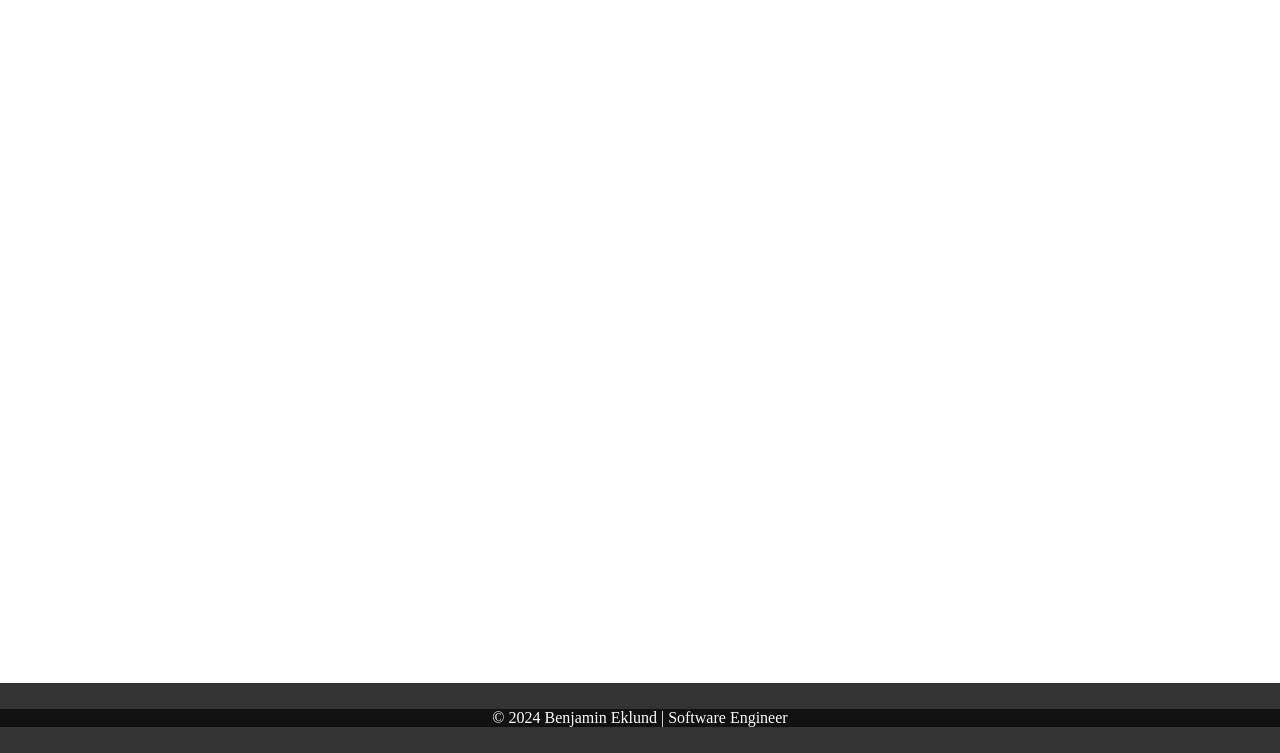
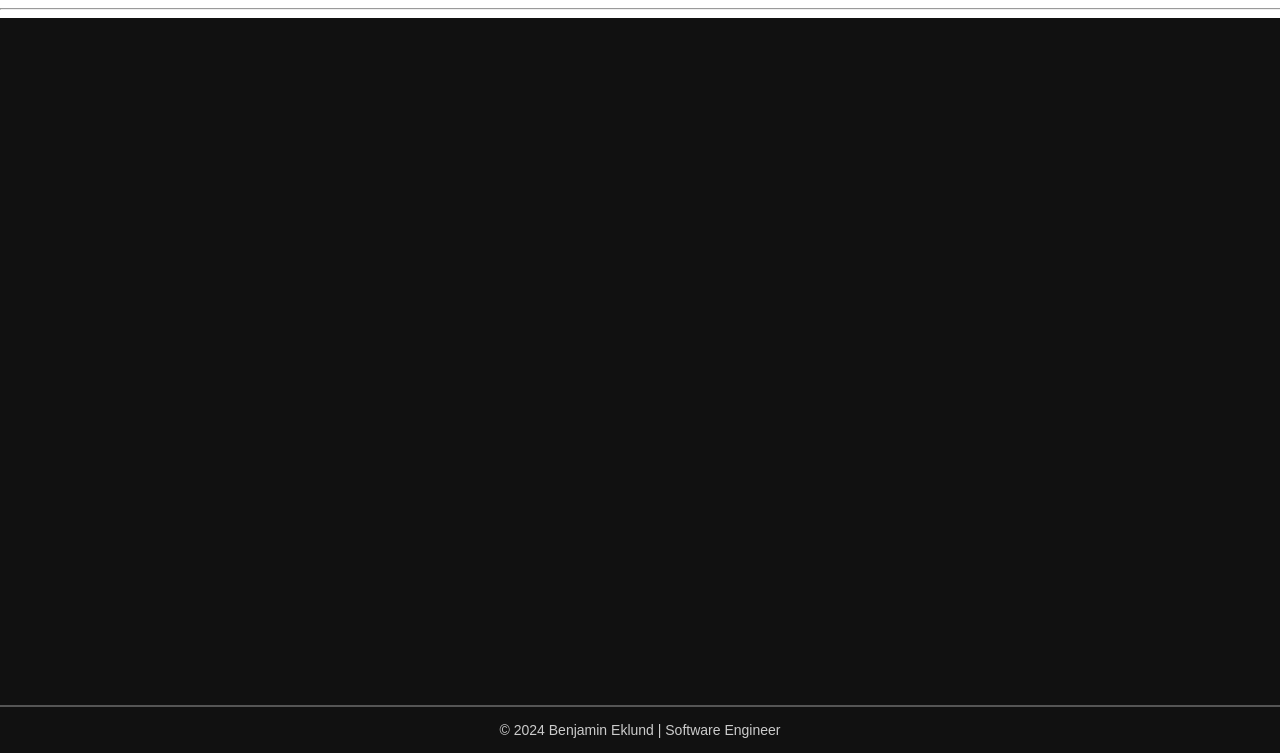
Before and after one commit to BenEklundCS/portfolio-site, a Django app: template portfolio_site/templates/base.html in a window 1280 px wide. Shown: the part 47-800 px from the top of the page. Run offline with Django 3.2, Linux system fonts and the light colour scheme; the template is opened without the code that fills it, so the values that code supplies are empty.

Commit message:
style fix

```diff
--- a/portfolio_site/settings.py
+++ b/portfolio_site/settings.py
@@ -130,7 +130,7 @@ STATICFILES_DIRS = [
     BASE_DIR / "portfolio_site" / "static",
 ]
 
-STATIC_URL = "static/"
+STATIC_URL = "/static/"
 STATIC_ROOT = BASE_DIR / "portfolio_site" / "staticfiles"
 
 MEDIA_URL = "media/"
--- a/portfolio_site/static/style.css
+++ b/portfolio_site/static/style.css
@@ -1,9 +1,16 @@
 /* Ensure the body takes up full height */
+
 html, body {
     height: 100%;
     margin: 0;
+    padding: 0;
     display: flex;
     flex-direction: column;
+
+}
+
+hr {
+    width: 100%;
 }
 
 /* Top Bar Styles */
@@ -44,22 +51,32 @@ html, body {
 main {
     flex: 1;
     padding: 20px; /* Add padding to ensure the footer does not overlap */
+    background-color: #111; /* Match background to ensure no grey area */
 }
 
 /* Footer styling */
 footer {
-    background-color: #333;
-    color: #fff;
+    background-color: #111; /* Darker background for better contrast */
+    color: #ccc; /* Softer color for text */
     text-align: center;
-    padding: 10px 0;
-    position: relative;
+    padding: 15px 0; /* Add some padding for spacing */
+    font-family: 'Arial', sans-serif; /* Change font for a cleaner look */
+    font-size: 14px; /* Adjust font size */
+    border-top: 2px solid #555; /* Optional border for a more defined footer */
     width: 100%;
+    box-sizing: border-box; /* Ensure padding doesn't cause overflow */
+    margin: 0; /* Ensure no margin around the footer */
 }
 
-div {
-    background-color: #111;
+/* Remove extra spacing and ensure the footer is flush with the bottom */
+body, html {
+    margin: 0;
+    padding: 0;
+    height: 100%;
 }
 
-p {
-    background-color: #111;
+div, p {
+    margin: 0;
+    padding: 0;
+    background-color: #111; /* Ensure no grey background shows */
 }
--- a/portfolio_site/templates/base.html
+++ b/portfolio_site/templates/base.html
@@ -20,7 +20,7 @@
             <li><a href="{% url 'contact' %}">Contact</a></li>
         </ul>
     </nav>
-
+    <hr>
     <!-- Main Content Area -->
     <main>
         {% block content %}
```
Also changed, not shown: portfolio_site/static/main.css (deleted, +0 -45 lines).
